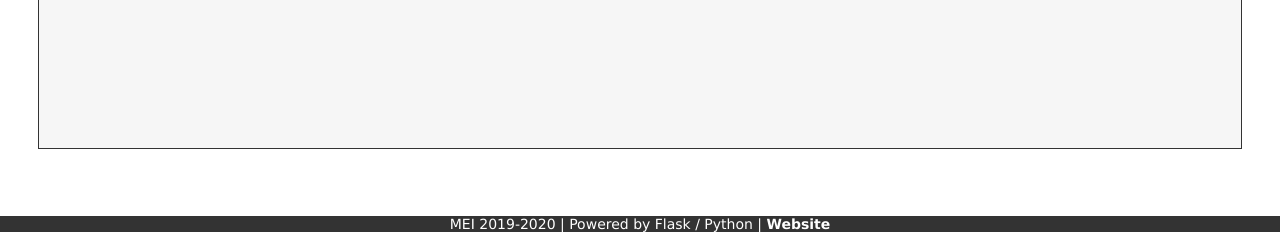
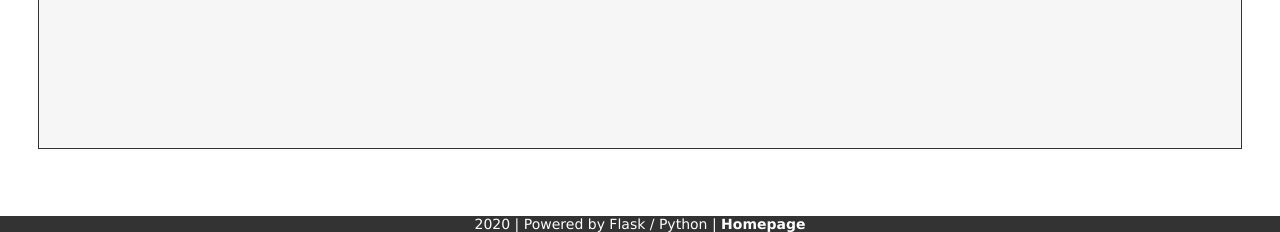
Before and after one commit to Paulo-Jorge-PM/book-characters, a Python web app: template views/templates/index.html in a window 1280 px wide. Shown: the part 568-800 px from the top of the page. Run offline with Jinja, Linux system fonts and the light colour scheme; the template is opened without the code that fills it, so the values that code supplies are empty.

Commit message:
layout.html edited online with Bitbucket

```diff
--- a/views/templates/layout.html
+++ b/views/templates/layout.html
@@ -5,7 +5,7 @@
 <meta charset="UTF-8">
 <meta http-equiv="X-UA-Compatible" content="IE=edge,chrome=1">
 <meta name="viewport" content="width=device-width,initial-scale=1">
-<title>MEI</title>
+<title>NLP</title>
 <meta name="author" content="Paulo Jorge PM">
 
 <link rel="shortcut icon" href="{{ url_for('static', filename='favicon.ico') }}" type="image/x-icon">
@@ -66,7 +66,7 @@
 	<!--</div>-->
 </div>
 
-<footer>MEI 2019-2020 | Powered by Flask / Python | <a href="http://www.paulojorgepm.net" target="_blank">Website</a></footer>
+<footer>2020 | Powered by Flask / Python | <a href="http://www.paulojorgepm.net" target="_blank">Homepage</a></footer>
 
 </body>
 </html>
```
